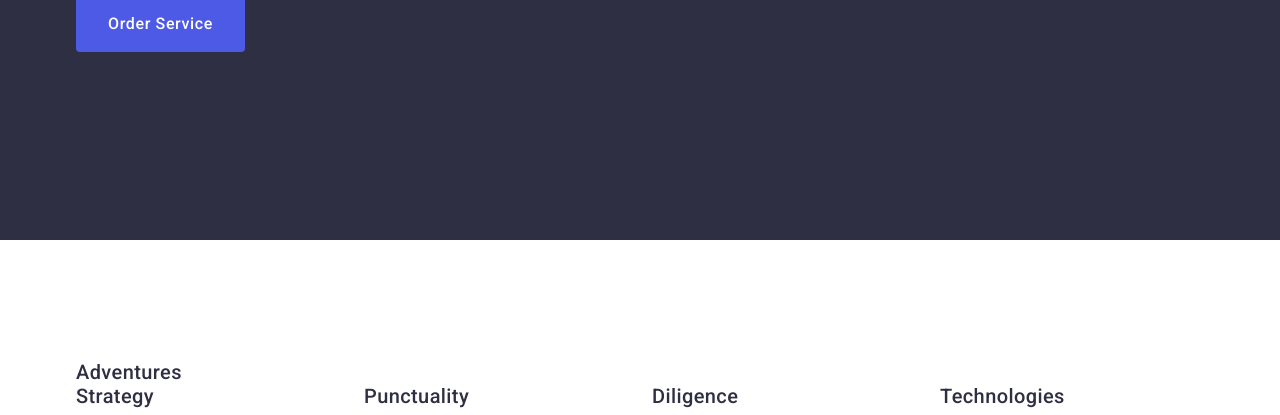
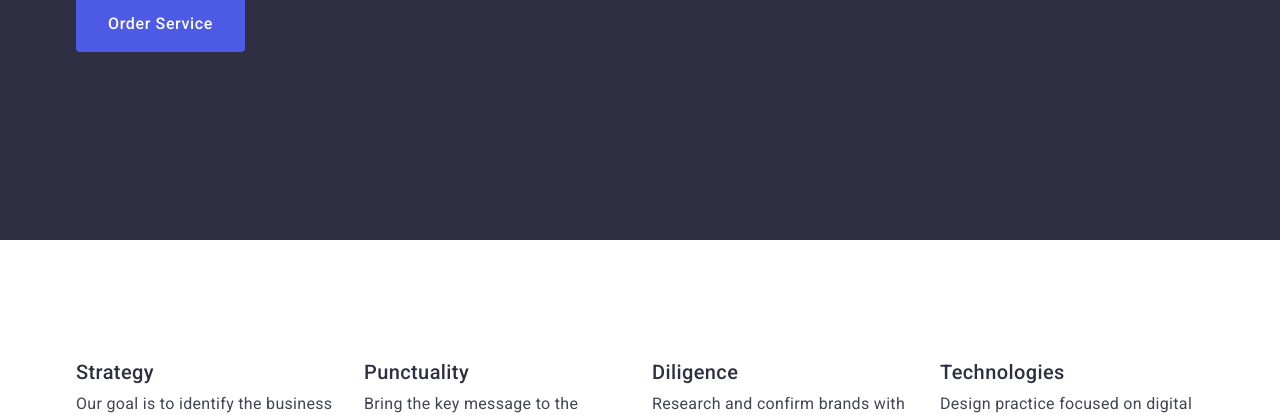
Before and after one commit to marynaboholiubova/goit-markup-hw-03, a plain HTML site: page index.html in a window 1280 px wide. Shown: the part 385-800 px from the top of the page. Drawn offline with nearby package versions, Linux system fonts and the light colour scheme.

Commit message:
Update index.html

```diff
--- a/index.html
+++ b/index.html
@@ -56,7 +56,7 @@
 <!-- #region section adventures -->
         <section class="section-adventures">
         <div class="container adventures-container">
-            <h2 class="adventures-title">Adventures</h2>
+            <h2 class="adventures-title visually-hidden">Adventures</h2>
             <ul class="adventures-list">
                 <li class="adventures-item">
                     <h3 class="adventures-item-title">
```
